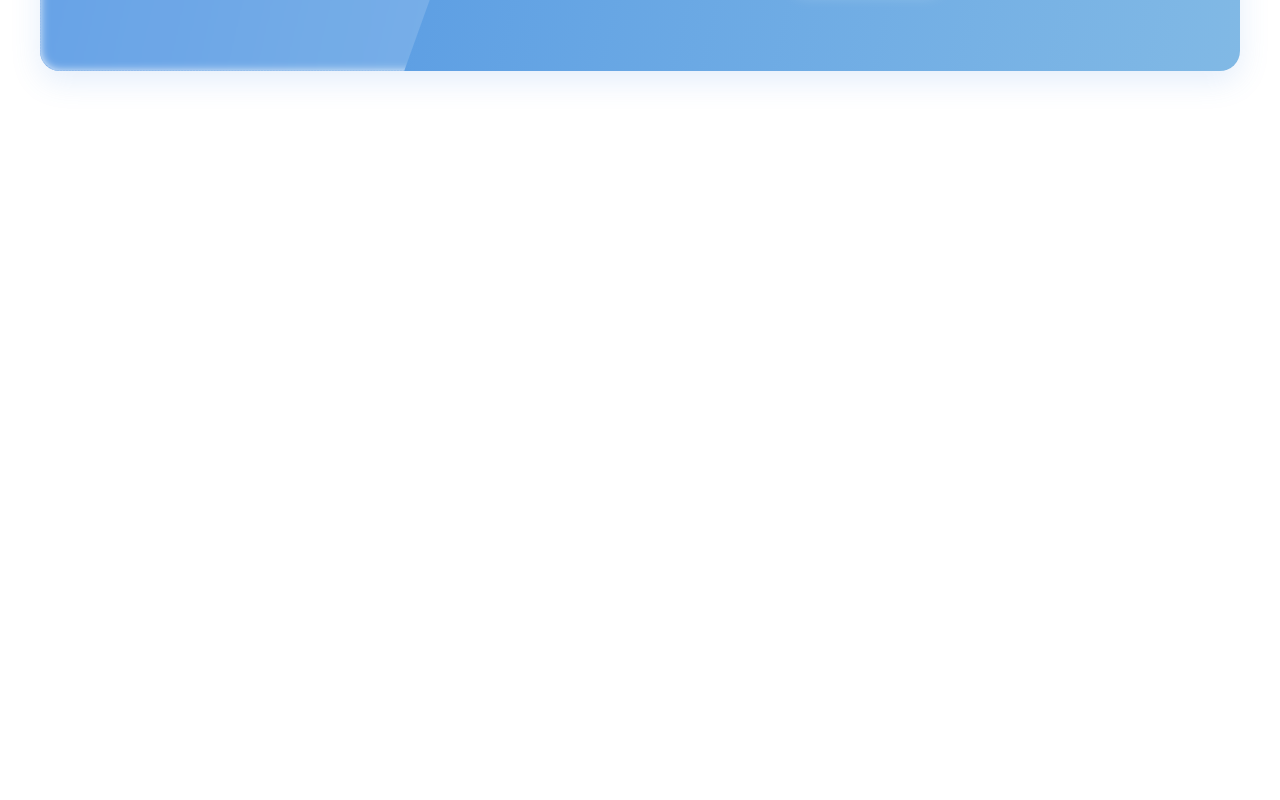
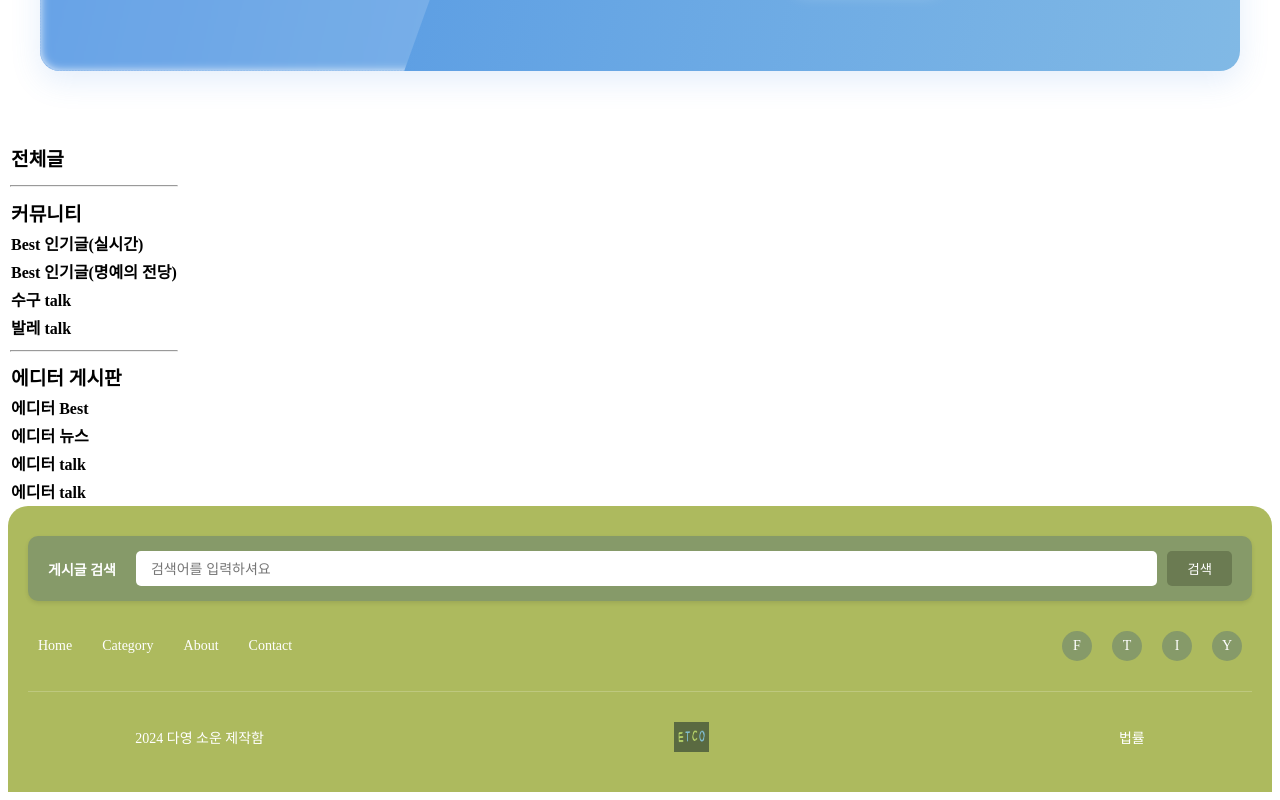
Before and after one commit to solveDayLee/FinalPJT, a Vue app in the folder PJT_soda_vue/soda-vue/: page / in a window 1280 px wide. Shown: the part 499-1299 px from the top of the page. Before the commit the page ends 800 px from the top, so only its background shows below. Built offline with nearby package versions, Linux system fonts and the light colour scheme.

Commit message:
default Layout

```diff
--- a/PJT_soda_vue/soda-vue/src/App.vue
+++ b/PJT_soda_vue/soda-vue/src/App.vue
@@ -1,11 +1,9 @@
 <template>
-  <Header />
-  <Banner />
+  <DefaultLayout/>
 </template>
 
 <script setup>
-import Header from '@/components/Header.vue'
-import Banner from '@/components/Banner.vue'
+import DefaultLayout from './components/Layouts/DefaultLayout.vue';
 </script>
 
 <style scoped>
--- /dev/null
+++ b/PJT_soda_vue/soda-vue/src/components/Layouts/DefaultLayout.vue
@@ -0,0 +1,17 @@
+<template>
+    <Header/>
+    <Banner/>
+    <Sidebar/>
+    <Footer/>
+</template>
+
+<script setup>
+    import Banner from './Banner.vue';
+    import Header from './Header.vue';
+    import Footer from './Footer.vue';
+    import Sidebar from './Sidebar.vue';
+</script>
+
+<style scoped>
+
+</style>
--- a/PJT_soda_vue/soda-vue/src/components/Footer.vue
+++ b/PJT_soda_vue/soda-vue/src/components/Layouts/Footer.vue
@@ -1,9 +1,4 @@
 <template>
-    <div>
-      <h2>App vue</h2>
-      <Sidebar/>
-
-    </div>
 
     <footer>
       <div class="footerBox">
@@ -40,7 +35,6 @@
 
   <script setup>
     import logo from "@/assets/logo/etce_logo.gif";
-    import Sidebar from "./components/Sidebar.vue";
   </script>
 
   <style scoped>
```
Also changed, not shown: PJT_soda_vue/soda-vue/src/components/Layouts/Banner.vue (renamed from PJT_soda_vue/soda-vue/src/components/Banner.vue), PJT_soda_vue/soda-vue/src/components/Layouts/Header.vue (renamed from PJT_soda_vue/soda-vue/src/components/Header.vue), PJT_soda_vue/soda-vue/src/components/Layouts/Sidebar.vue (line endings or trailing spaces).
